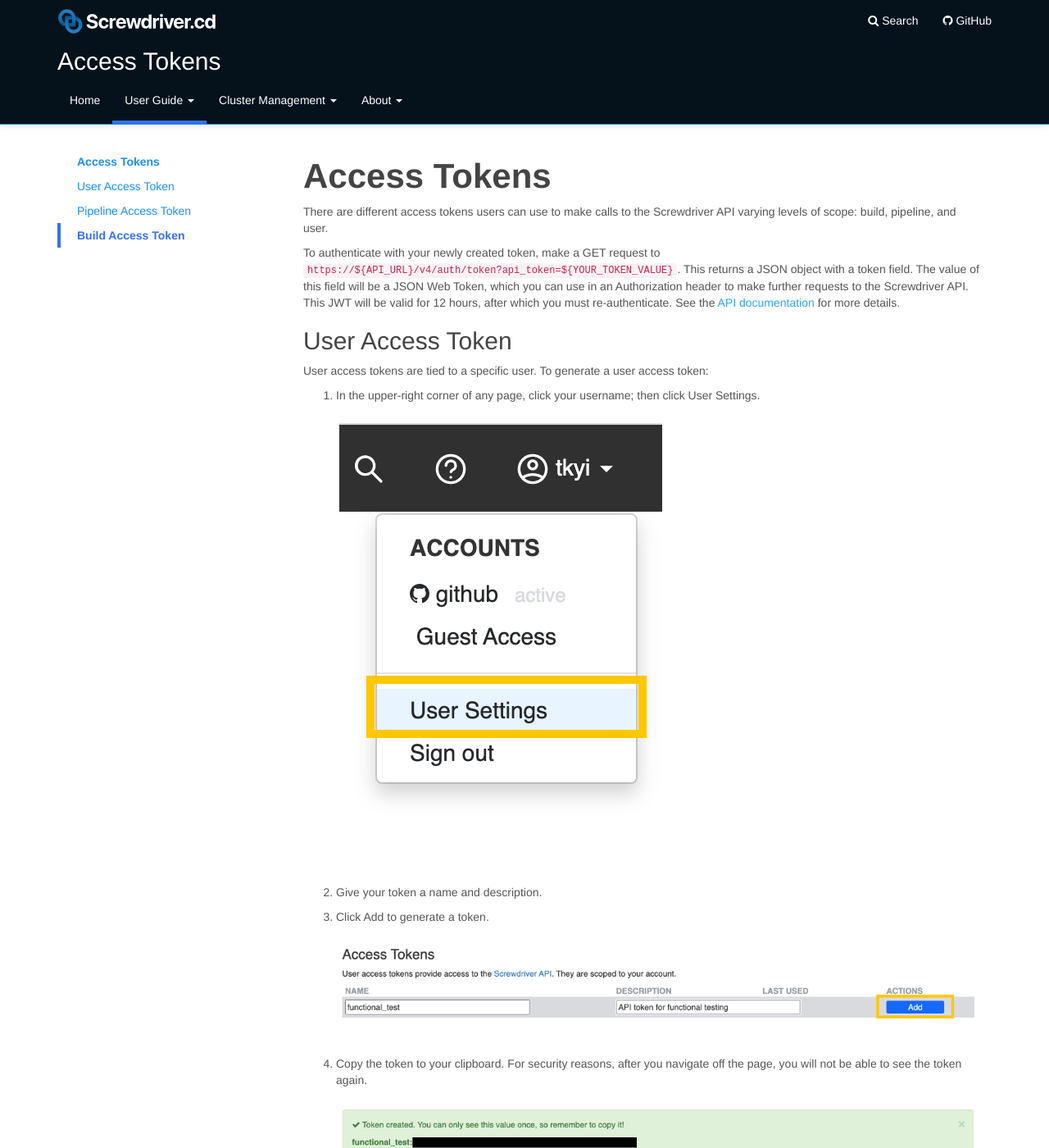
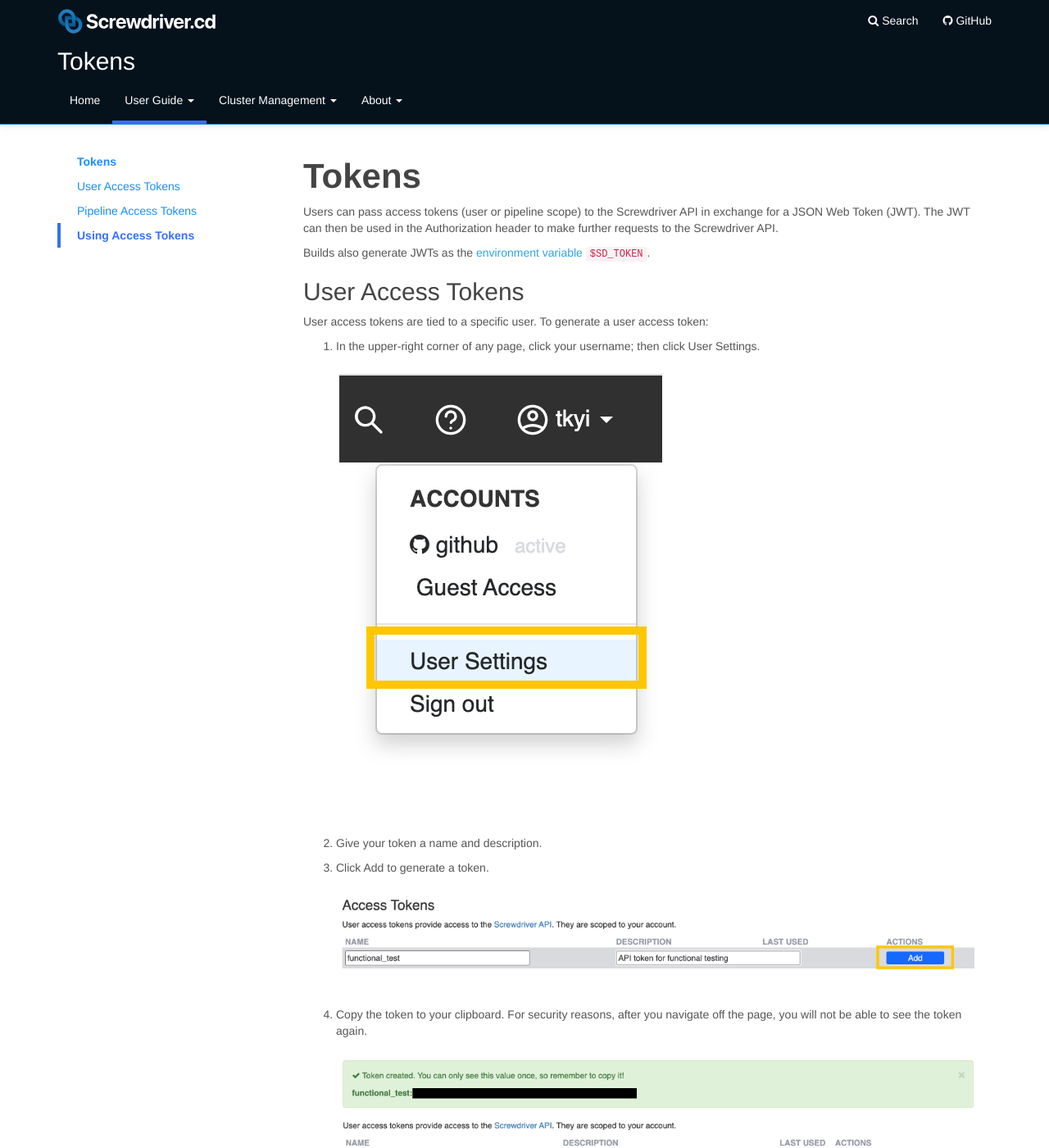
Before and after one commit to screwdriver-cd/guide, a Jekyll site: the page built from docs/user-guide/tokens.md, in a window 1280 px wide and 1400 px high. Shown: the whole window at 82% size. Built offline with Jekyll 4.4.1, drawn with Linux system fonts in a browser that asks for light colours; some of the changed text lies outside the part shown.

Commit message:
fix: build tokens are already JWTs

```diff
--- a/docs/_data/menu.yml
+++ b/docs/_data/menu.yml
@@ -4,7 +4,7 @@
   subcategories:
     - title: "Quickstart"
       url: "/user-guide/quickstart"
-    - title: "Access Tokens"
+    - title: "Tokens"
       url: "/user-guide/tokens"
     - title: "API"
       url: "/user-guide/api"
--- a/docs/user-guide/api.md
+++ b/docs/user-guide/api.md
@@ -55,7 +55,7 @@ Example request:
 
 ### With User or Pipeline tokens
 
-For easy scripting with our API, we recommend using [API access tokens](./tokens).
+For easy scripting with our API, we recommend using [tokens](./tokens).
 
 #### Using Tokens to Authenticate
 To authenticate with your newly created token, make a GET request to `https://${API_URL}/v4/auth/token?api_token=${YOUR_TOKEN_VALUE}`. This returns a JSON object with a token field. The value of this field will be a JSON Web Token, which you can use in an Authorization header to make further requests to the Screwdriver API. This JWT will be valid for 12 hours, after which you must re-authenticate.
--- a/docs/user-guide/tokens.md
+++ b/docs/user-guide/tokens.md
@@ -1,24 +1,24 @@
 ---
 layout: main
-title: Access Tokens
+title: Tokens
 category: User Guide
 menu: menu
 toc:
-    - title: Access Tokens
-      url: "#access-tokens"
-    - title: User Access Token
-      url: "#user-access-token"
-    - title: Pipeline Access Token
-      url: "#pipeline-access-token"
-    - title: Build Access Token
-      url: "#build-access-token"
+    - title: Tokens
+      url: "#tokens"
+    - title: User Access Tokens
+      url: "#user-access-tokens"
+    - title: Pipeline Access Tokens
+      url: "#pipeline-access-tokens"
+    - title: Using Access Tokens
+      url: "#using-access-tokens"
 ---
-# Access Tokens
-There are different access tokens users can use to make calls to the Screwdriver API varying levels of scope: build, pipeline, and user.
+# Tokens
+Users can pass access tokens (user or pipeline scope) to the Screwdriver API in exchange for a JSON Web Token (JWT). The JWT can then be used in the Authorization header to make further requests to the Screwdriver API.
 
-To authenticate with your newly created token, make a GET request to `https://${API_URL}/v4/auth/token?api_token=${YOUR_TOKEN_VALUE}`. This returns a JSON object with a token field. The value of this field will be a JSON Web Token, which you can use in an Authorization header to make further requests to the Screwdriver API. This JWT will be valid for 12 hours, after which you must re-authenticate. See the [API documentation](./api) for more details.
+Builds also generate JWTs as the [environment variable](./environment-variables) `$SD_TOKEN`.
 
-## User Access Token
+## User Access Tokens
 User access tokens are tied to a specific user.
 To generate a user access token:
 
@@ -36,7 +36,7 @@ To generate a user access token:
 ### Options
 After a token is created, you will have the option to generate fresh token with the Refresh button or Delete it.
 
-## Pipeline Access Token
+## Pipeline Access Tokens
 Pipeline access tokens are tied to a Screwdriver pipeline.
 To generate a pipeline access token:
 
@@ -51,8 +51,8 @@ To generate a pipeline access token:
 4. Copy the token to your clipboard. For security reasons, after you navigate off the page, you will not be able to see the token again.
 ![Copy user token](./assets/copy-user-token.png)
 
-## Build Access Token
-Build access tokens are tied to a specific build.
-To get a build access token:
+## Using Access Tokens
 
-1. During a Screwdriver build, the build-scoped access token generated during a build is accessed through the [environment variable](./environment-variables) `$SD_TOKEN`.
+To authenticate with your newly created token, make a GET request to `https://${API_URL}/v4/auth/token?api_token=${YOUR_TOKEN_VALUE}`. This returns a JSON object with a token field. The value of this field will be a JSON Web Token, which you can use in an Authorization header to make further requests to the Screwdriver API. This JWT will be valid for 12 hours, after which you must re-authenticate.
+
+See the [API documentation](./api) for more details.
```
